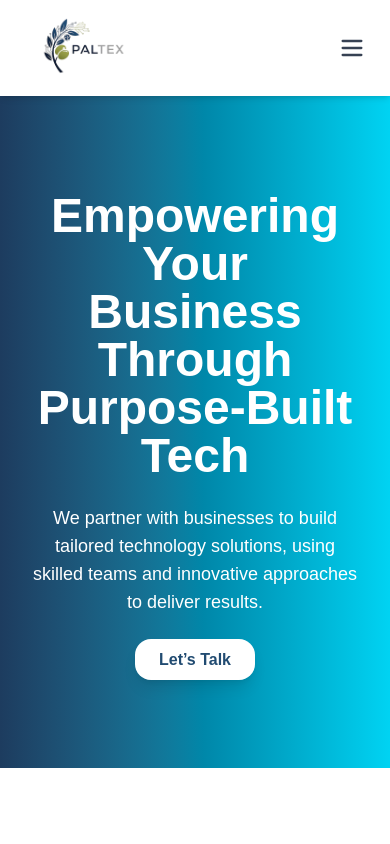
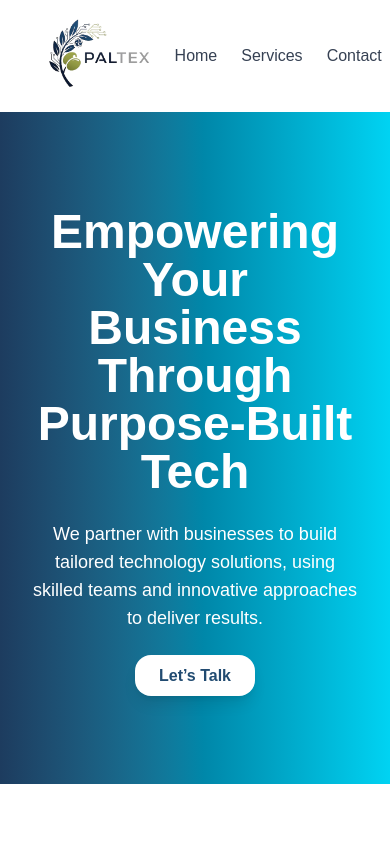
Before and after one commit to rfatayer/tech-gap-site, a Next.js app: page / in a window 390 px wide. Shown: the top 844 px of the page. Built offline with nearby package versions, Linux system fonts and the light colour scheme.

Commit message:
Add new layout updates

```diff
--- a/src/components/Layout.tsx
+++ b/src/components/Layout.tsx
@@ -1,81 +1,43 @@
 "use client";
 
-import React, { useState } from "react";
+import React from "react";
 import Link from "next/link";
 import Image from "next/image";
-import { Menu, X } from "lucide-react"; // icons for mobile menu
 
 export default function Layout({ children }: { children: React.ReactNode }) {
-  const [isOpen, setIsOpen] = useState(false);
-
   return (
     <div className="flex flex-col min-h-screen">
       {/* Header */}
-      <header className="bg-white shadow-md fixed top-0 left-0 right-0 z-50">
-        <div className="w-full px-6 py-4 flex items-center justify-between">
-          {/* Logo flush left */}
+      <header className="bg-white shadow-md">
+        <div className="max-w-6xl mx-auto px-6 py-4 flex items-center justify-between">
+          {/* Logo on far left */}
           <Link href="/" className="flex-shrink-0">
             <Image
               src="/logo.png"
               alt="Logo"
               width={160}
               height={40}
-              className="h-16 w-auto"
+              className="h-20 w-auto"
             />
           </Link>
 
-          {/* Desktop nav */}
-          <nav className="hidden md:flex space-x-6">
+          {/* Navigation on far right */}
+          <nav className="flex space-x-6">
             <Link href="/" className="text-gray-700 hover:text-blue-600">
               Home
             </Link>
             <Link href="/services" className="text-gray-700 hover:text-blue-600">
               Services
             </Link>
-            <a href="#contact" className="text-gray-700 hover:text-blue-600">
+            <Link href="/#contact" className="text-gray-700 hover:text-blue-600">
               Contact
-            </a>
+            </Link>
           </nav>
-
-          {/* Mobile menu button */}
-          <button
-            className="md:hidden text-gray-700"
-            onClick={() => setIsOpen(!isOpen)}
-          >
-            {isOpen ? <X size={28} /> : <Menu size={28} />}
-          </button>
         </div>
-
-        {/* Mobile dropdown */}
-        {isOpen && (
-          <div className="md:hidden bg-white shadow-md px-6 py-4 space-y-4">
-            <Link
-              href="/"
-              className="block text-gray-700 hover:text-blue-600"
-              onClick={() => setIsOpen(false)}
-            >
-              Home
-            </Link>
-            <Link
-              href="/services"
-              className="block text-gray-700 hover:text-blue-600"
-              onClick={() => setIsOpen(false)}
-            >
-              Services
-            </Link>
-            <a
-              href="#contact"
-              className="block text-gray-700 hover:text-blue-600"
-              onClick={() => setIsOpen(false)}
-            >
-              Contact
-            </a>
-          </div>
-        )}
       </header>
 
       {/* Page Content */}
-      <main className="flex-1 pt-24">{/* padding for fixed header */ children}</main>
+      <main className="flex-1">{children}</main>
 
       {/* Footer */}
       <footer className="bg-gray-100 py-6 text-center text-gray-600 text-sm">
```
